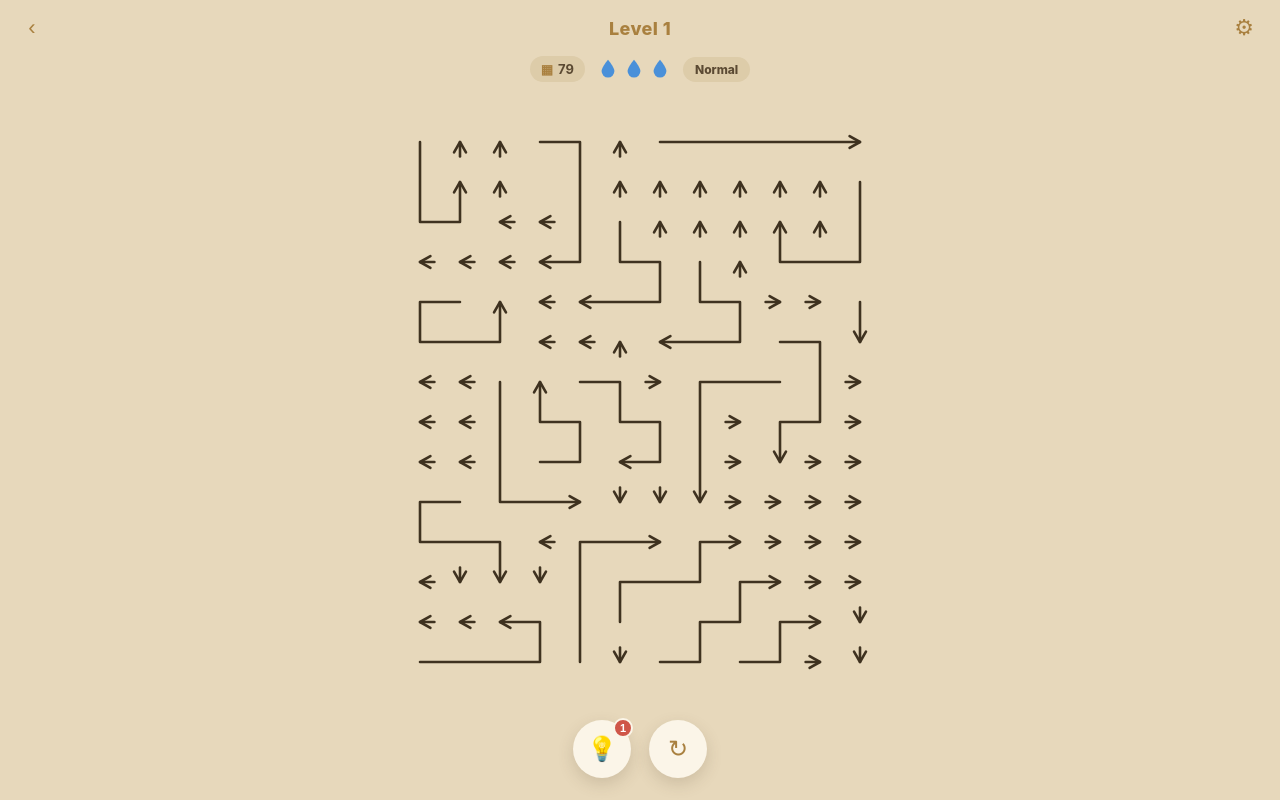
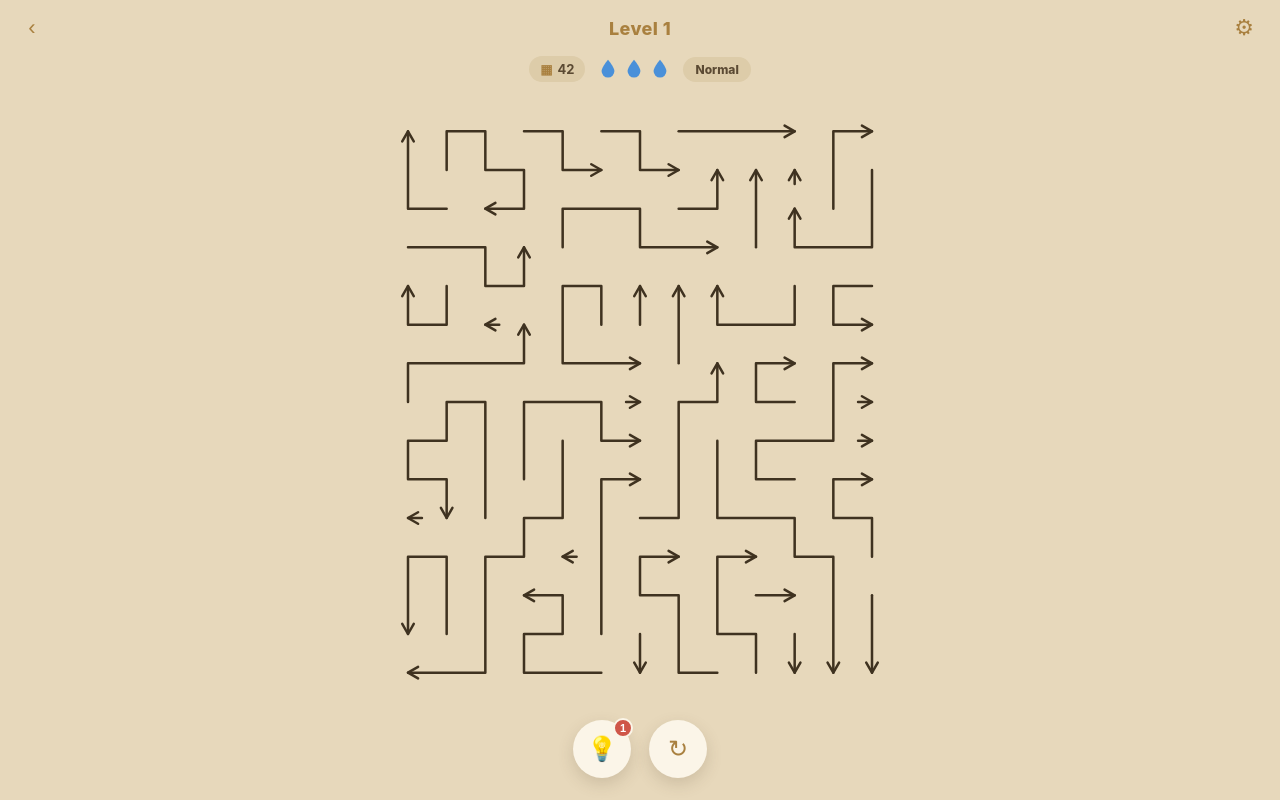
Before and after one commit to kiroaiwebdev-oss/Game, a website with bundled scripts: page index.html in a window 1280 px wide. Both pictures are taken after a click on the button "Play". Built offline with nearby package versions, Linux system fonts and the light colour scheme.

Commit message:
Harder, more confusing levels: difficulty-scored generation + heavy bending
- Generator now scores candidates by solver depth (passes) and few initially-free
  arrows, picking the hardest -> non-obvious which arrow can leave next
- Heavily bent arrows (bendChance 0.7->0.95) + denser grids = visually confusing
- All levels solvable, heads clean; gen ~430ms worst case; cache v19

```diff
--- a/index.html
+++ b/index.html
@@ -24,6 +24,6 @@
     <script>window.ARROW_PUZZLE_PLATFORM = 'itchio';</script>
     Default (no script / unknown) = 'local'.
   -->
-  <script type="module" src="src/main.js?v=18"></script>
+  <script type="module" src="src/main.js?v=19"></script>
 </body>
 </html>
--- a/src/core/snakegen.js
+++ b/src/core/snakegen.js
@@ -13,13 +13,28 @@
 
 import { DIRS, VEC, OPPOSITE, dirBetween } from './dir2d.js';
 import { makeArrow, Board } from './board.js';
-import { isSolvable } from './escape2.js';
+import { isSolvable, escapableArrows } from './escape2.js';
 import { makeRng, randInt, shuffle } from './rng.js';
 
 const key = (x, y) => `${x},${y}`;
 
 // Perpendicular directions (used to introduce bends at higher levels).
 const PERP = { U: ['L', 'R'], D: ['L', 'R'], L: ['U', 'D'], R: ['U', 'D'] };
+
+// Difficulty proxies in a SINGLE solve: solvable?, how many arrows are free at
+// the start (fewer = harder), and how many sequential waves (more = deeper).
+function difficultyStats(board) {
+  const initFree = escapableArrows(board).length;
+  const work = board.clone();
+  let passes = 0;
+  while (true) {
+    const esc = escapableArrows(work);
+    if (!esc.length) break;
+    passes++;
+    for (const a of esc) work.removeArrow(a);
+  }
+  return { solvable: work.isCleared, initFree, passes };
+}
 
 function distanceToExterior(mask) {
   const { cols, rows, cells } = mask;
@@ -193,30 +208,38 @@ function boardOf(cols, rows, arrows) {
 
 // Generate a solvable, mostly-complete shape level.
 // Returns a level def: { name, cols, rows, arrows:[{cells,dir}], shape }.
-export function generateShapeLevel({ shape, cols, rows, seed = 1, maxLen = 6, mask, bendChance = 0, merge = false }) {
+export function generateShapeLevel({ shape, cols, rows, seed = 1, maxLen = 6, mask, bendChance = 0, merge = false, attempts = 6 }) {
   const m = mask;
-  let bestRaw = null, bestCover = -1, bestTotal = 1;
-  for (let attempt = 0; attempt < 6; attempt++) {
+  let best = null, bestScore = -Infinity;
+  for (let attempt = 0; attempt < attempts; attempt++) {
     const { arrows, covered, total } = fillAttempt(m, seed + attempt * 101, maxLen, bendChance);
-    if (!isSolvable(boardOf(cols, rows, arrows))) continue; // safety (always true)
-    if (covered > bestCover) {
-      bestCover = covered; bestTotal = total; bestRaw = arrows;
-      if (covered / total >= 0.985) break;
+    const cov = covered / total;
+    if (cov < 0.85) continue;
+
+    // Prefer the merged (denser) version when it stays solvable; one solve gives
+    // solvable?, initFree and passes.
+    let finalArrows = arrows;
+    let stats;
+    if (merge) {
+      const mg = mergeSingles(arrows);
+      const ms = difficultyStats(boardOf(cols, rows, mg));
+      if (ms.solvable) { finalArrows = mg; stats = ms; }
     }
+    if (!stats) stats = difficultyStats(boardOf(cols, rows, finalArrows));
+    if (!stats.solvable) continue;
+
+    // Harder = more sequential passes + FEW arrows free at the start, so it is
+    // genuinely confusing which arrow can leave next.
+    const score = stats.passes * 2 - stats.initFree * 4 + cov * 2;
+    if (score > bestScore) { bestScore = score; best = { arrows: finalArrows, coverage: cov }; }
   }
-  if (!bestRaw) return { name: shape, shape, cols, rows, arrows: [], coverage: 0 };
-
-  // On harder levels, weave leftover single cells into corridors (denser maze),
-  // but only if it stays solvable.
-  let finalArrows = bestRaw;
-  if (merge) {
-    const merged = mergeSingles(bestRaw);
-    if (isSolvable(boardOf(cols, rows, merged))) finalArrows = merged;
+  if (!best) {
+    const { arrows, covered, total } = fillAttempt(m, seed, maxLen, bendChance);
+    best = { arrows, coverage: covered / total };
   }
-
   return {
     name: shape, shape, cols, rows,
-    arrows: finalArrows.map((a) => ({ cells: a.cells, dir: a.dir })),
-    coverage: bestCover / bestTotal,
+    arrows: best.arrows.map((a) => ({ cells: a.cells, dir: a.dir })),
+    coverage: best.coverage,
   };
 }
--- a/src/levels/levels.js
+++ b/src/levels/levels.js
@@ -21,10 +21,10 @@ export function buildLevels(count = 50) {
   const specs = [];
   for (let i = 0; i < count; i++) {
     // Dense, winding from the start; grows bigger/harder with level.
-    const size = Math.min(18, 12 + Math.floor(i / 3));
-    const maxLen = Math.min(16, 6 + Math.floor(i * 0.6)); // long winding snakes
-    // Heavily bent from level 1 (very complex look), rising further with level.
-    const bendChance = Math.min(0.92, 0.62 + i * 0.02);
+    const size = Math.min(20, 13 + Math.floor(i / 2));
+    const maxLen = Math.min(12, 5 + Math.floor(i * 0.4));
+    // Heavily bent (confusing) from level 1, rising with level.
+    const bendChance = Math.min(0.95, 0.7 + i * 0.015);
     const shape = SHAPES[i % SHAPES.length];
     specs.push({
       level: i + 1,
```
